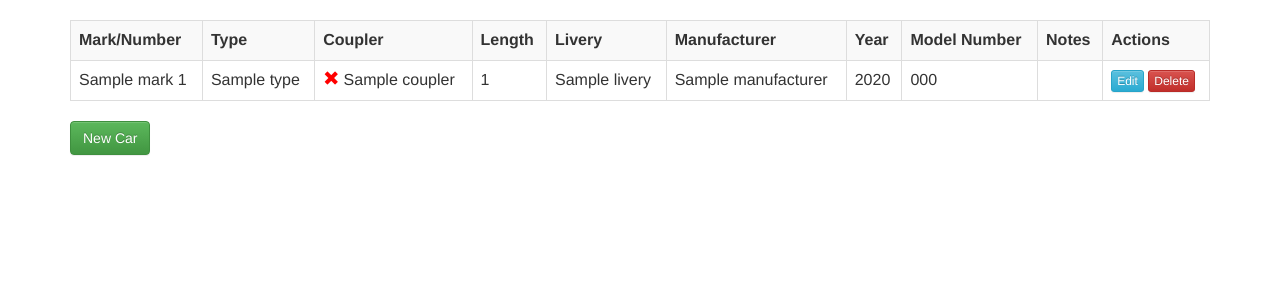
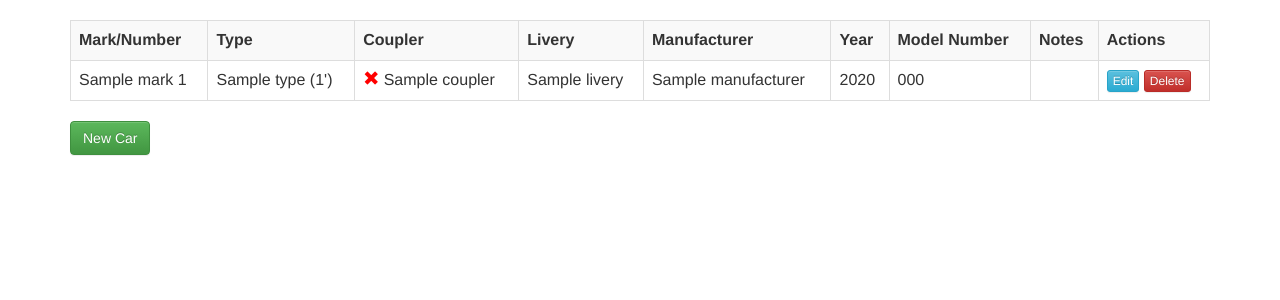
Before and after one commit to bkeifer/MRDB, a Django app: template inventory/templates/carList.html in a window 1280 px wide. Shown: the part 52-352 px from the top of the page. Run offline with Django 3.2, Linux system fonts and the light colour scheme; the template is opened without the code that fills it: most values are stand-ins (such as "Sample title", 1, 10 or a date in 2020); some libraries are stand-ins or nearby versions.

Commit message:
Merge car type and length columns

```diff
--- a/inventory/templates/carList.html
+++ b/inventory/templates/carList.html
@@ -10,7 +10,6 @@
             <th>Mark/Number</th>
             <th>Type</th>
             <th>Coupler</th>
-            <th>Length</th>
             <th>Livery</th>
             <th>Manufacturer</th>
             <th>Year</th>
@@ -21,7 +20,12 @@
         {% for car in carList %}
         <tr>
           <td>{{ car.railroad.mark }} {{ car.number }}</td>
-          <td>{{ car.type }}</td>
+          <td>
+            {{ car.type }}
+            {% if car.length %}
+            ({{ car.length }}')
+            {% endif %}
+          </td>
           <td>
             {% if car.couplerTuned %}
               <span class="glyphicon glyphicon-ok" style="color:green" aria-hidden="true"></span>
@@ -30,7 +34,6 @@
             {% endif %}
             {{ car.coupler|default_if_none:'' }}
           </td>
-          <td>{{ car.length|default_if_none:'' }}</td>
           <td>{{ car.livery|default_if_none:'' }}</td>
           <td>{{ car.manufacturer|default_if_none:'' }}</td>
           <td>{{ car.year|default_if_none:'' }}</td>
```
